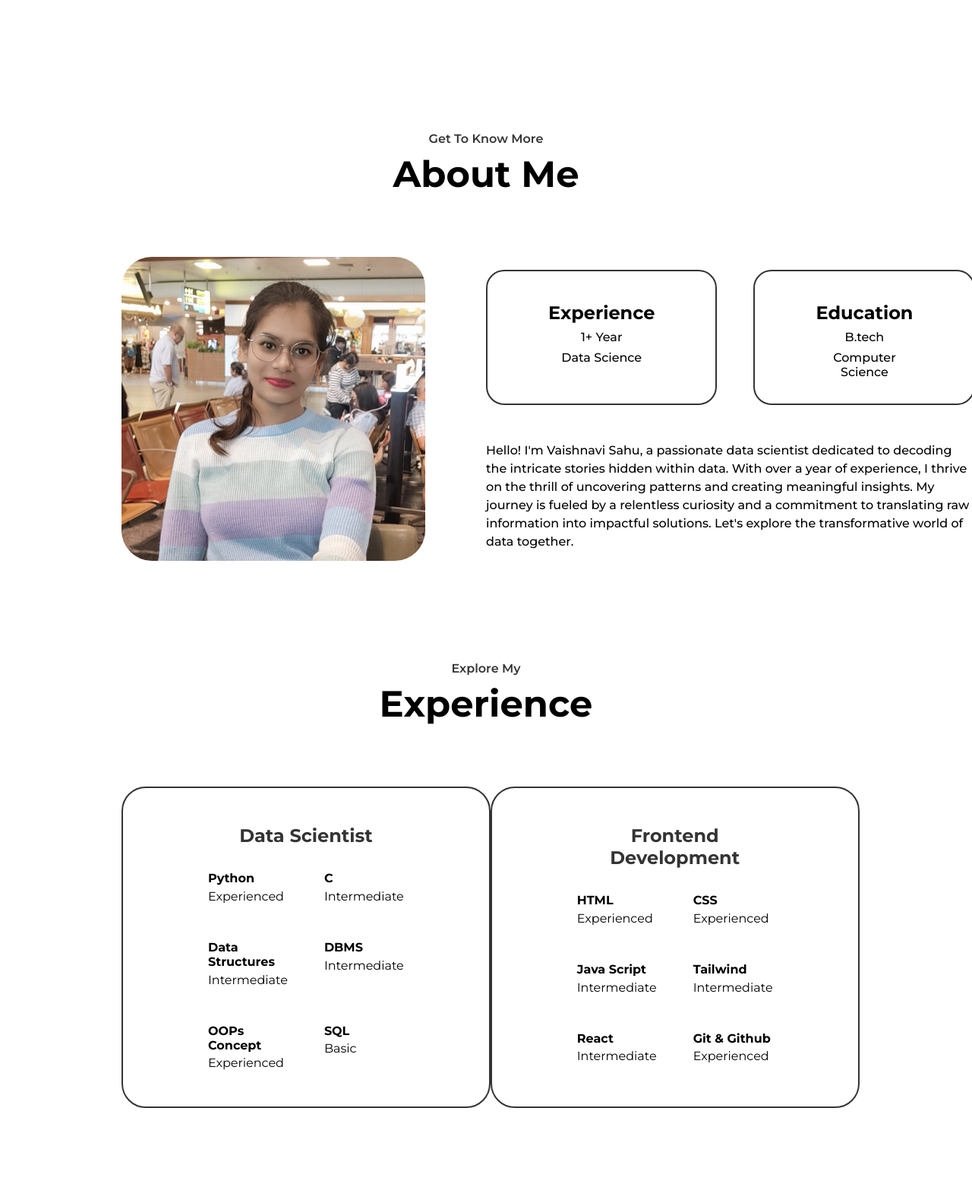
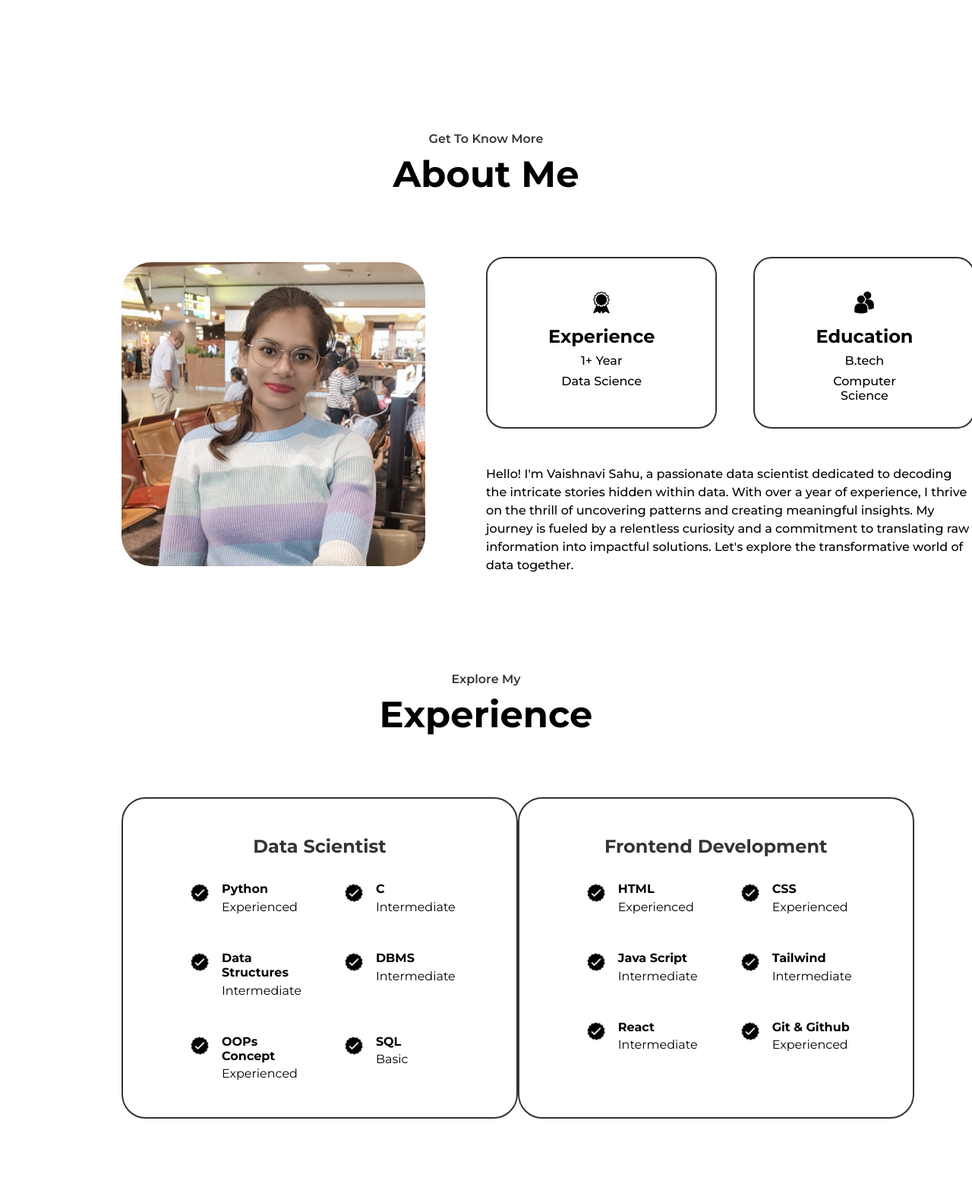
Before and after one commit to Vaishnavi-Sahu1109/portfolio, a plain HTML site: page index.html in a window 1280 px wide. Shown: the part 522-2105 px from the top of the page at 76% size. Drawn offline with Linux system fonts and the light colour scheme.

Commit message:
portfolio completed

```diff
--- a/index.html
+++ b/index.html
@@ -35,6 +35,19 @@
           <button class="secondary-button">Download CV</button>
           <button class="primary-button">Contact Info</button>
         </div>
+
+        <div class="hero-links">
+          <a href="https://www.linkedin.com/in/vaishnavi-sahu-5852291ab">
+            <img
+              class="icon"
+              src="./assets/icons/linkedin.png"
+              alt="Linkedin"
+            />
+          </a>
+          <a href="https://github.com/Vaishnavi-Sahu1109">
+            <img class="icon" src="./assets/icons/github.png" alt="github" />
+          </a>
+        </div>
       </div>
     </main>
 
@@ -57,6 +70,12 @@
           <div class="about-right-up">
             <div class="about-experience">
               <!-- icon -->
+              <img
+                class="icon"
+                src="./assets/icons/experience.png"
+                alt="experience"
+              />
+
               <h2>Experience</h2>
               <p>1+ Year</p>
               <p>Data Science</p>
@@ -64,6 +83,12 @@
 
             <div class="about-education">
               <!-- icon -->
+              <img
+                class="icon"
+                src="./assets/icons/education.png"
+                alt="education"
+              />
+
               <h2>Education</h2>
               <p>B.tech</p>
               <p>Computer Science</p>
@@ -96,29 +121,72 @@
 
           <div class="skills-list">
             <div class="skill">
+              <img
+                class="icon"
+                src="./assets/icons/checkmark.png"
+                alt="checkmark"
+              />
+
+              <div>
                 <p class="skill-name">Python</p>
                 <p class="skill-level">Experienced</p>
               </div>
+            </div>
 
             <div class="skill">
+              <img
+                class="icon"
+                src="./assets/icons/checkmark.png"
+                alt="checkmark"
+              />
+              <div>
                 <p class="skill-name">C</p>
                 <p class="skill-level">Intermediate</p>
               </div>
+            </div>
             <div class="skill">
+              <img
+                class="icon"
+                src="./assets/icons/checkmark.png"
+                alt="checkmark"
+              />
+              <div>
                 <p class="skill-name">Data Structures</p>
                 <p class="skill-level">Intermediate</p>
               </div>
+            </div>
             <div class="skill">
+              <img
+                class="icon"
+                src="./assets/icons/checkmark.png"
+                alt="checkmark"
+              />
+              <div>
                 <p class="skill-name">DBMS</p>
                 <p class="skill-level">Intermediate</p>
               </div>
+            </div>
             <div class="skill">
+              <img
+                class="icon"
+                src="./assets/icons/checkmark.png"
+                alt="checkmark"
+              />
+              <div>
                 <p class="skill-name">OOPs Concept</p>
                 <p class="skill-level">Experienced</p>
               </div>
+            </div>
             <div class="skill">
+              <img
+                class="icon"
+                src="./assets/icons/checkmark.png"
+                alt="checkmark"
+              />
+              <div>
                 <p class="skill-name">SQL</p>
                 <p class="skill-level">Basic</p>
+              </div>
             </div>
           </div>
         </div>
@@ -127,29 +195,71 @@
 
           <div class="skills-list">
             <div class="skill">
+              <img
+                class="icon"
+                src="./assets/icons/checkmark.png"
+                alt="checkmark"
+              />
+              <div>
                 <p class="skill-name">HTML</p>
                 <p class="skill-level">Experienced</p>
               </div>
+            </div>
 
             <div class="skill">
+              <img
+                class="icon"
+                src="./assets/icons/checkmark.png"
+                alt="checkmark"
+              />
+              <div>
                 <p class="skill-name">CSS</p>
                 <p class="skill-level">Experienced</p>
               </div>
+            </div>
             <div class="skill">
+              <img
+                class="icon"
+                src="./assets/icons/checkmark.png"
+                alt="checkmark"
+              />
+              <div>
                 <p class="skill-name">Java Script</p>
                 <p class="skill-level">Intermediate</p>
               </div>
+            </div>
             <div class="skill">
+              <img
+                class="icon"
+                src="./assets/icons/checkmark.png"
+                alt="checkmark"
+              />
+              <div>
                 <p class="skill-name">Tailwind</p>
                 <p class="skill-level">Intermediate</p>
               </div>
+            </div>
             <div class="skill">
+              <img
+                class="icon"
+                src="./assets/icons/checkmark.png"
+                alt="checkmark"
+              />
+              <div>
                 <p class="skill-name">React</p>
                 <p class="skill-level">Intermediate</p>
               </div>
+            </div>
             <div class="skill">
+              <img
+                class="icon"
+                src="./assets/icons/checkmark.png"
+                alt="checkmark"
+              />
+              <div>
                 <p class="skill-name">Git & Github</p>
                 <p class="skill-level">Experienced</p>
+              </div>
             </div>
           </div>
         </div>
@@ -211,5 +321,30 @@
         </div>
       </div>
     </section>
+
+    <!-- Contact section -->
+
+    <section class="contact-section">
+      <p class="section-subtitle">Get In Touch</p>
+
+      <h1 class="section-title">Contact Me</h1>
+
+      <div class="contact-content">
+        <div>
+          <img class="icon" src="./assets/icons/email.png" alt="email" />
+          <p>vaishnavisahu390@gmail.com</p>
+        </div>
+        <div>
+          <img class="icon" src="./assets/icons/linkedin.png" alt="linkedin" />
+          <a href="https://www.linkedin.com/in/vaishnavi-sahu-5852291ab"
+            >Linkedin</a
+          >
+        </div>
+      </div>
+    </section>
+
+    <footer class="footer">
+      <p>Copyright © 2024 | Vaishnavi Sahu | All Rights Reserved.</p>
+    </footer>
   </body>
 </html>
--- a/style.css
+++ b/style.css
@@ -6,6 +6,11 @@
   font-family: "Montserrat", sans-serif;
 }
 
+a {
+  text-decoration: none;
+}
+
+/* Nav section */
 nav {
   padding: 2rem 10rem;
   display: flex;
@@ -35,7 +40,7 @@ nav {
   text-decoration: underline;
   text-underline-offset: 0.5rem;
 }
-
+/* Hero  Section */
 .hero-section {
   padding: 7rem 15rem;
   display: flex;
@@ -93,6 +98,12 @@ nav {
 }
 .primary-button:hover {
   background-color: black;
+}
+
+.icon {
+  height: 36px;
+  width: 36px;
+  margin: 0 6px;
 }
 
 /* about section */
@@ -164,7 +175,7 @@ section {
 .experience-right {
   border: 2px solid #353333;
   border-radius: 2rem;
-  padding: 3rem 7rem;
+  padding: 3rem 5rem;
 }
 
 .experience-title {
@@ -177,6 +188,17 @@ section {
   display: grid;
   grid-template-columns: 1fr 1fr;
   gap: 3rem;
+}
+
+.skill {
+  display: flex;
+  gap: .5rem;
+}
+
+.skill .icon {
+  height: 30px;
+  width: 30px;
+
 }
 
 .skill .skill-name {
@@ -206,13 +228,42 @@ section {
   object-fit: cover;
 }
 
-.project-title{
+.project-title {
   text-align: center;
   margin-top: 1.5rem;
   margin-bottom: 1rem;
 }
 
-.project-buttons{
+.project-buttons {
   display: flex;
   gap: 1rem;
 }
+
+/* Contact Section */
+
+.contact-content {
+  display: flex;
+  margin: auto;
+  margin-top: 3rem;
+  margin-bottom: 7rem;
+  justify-content: center;
+  gap: 2rem;
+  border: 1px solid #353333;
+  padding: 1.5rem;
+  width: 500px;
+  border-radius: 1.5rem;
+  font-size: 1.2rem;
+  font-weight: 600;
+}
+
+.contact-content > div{
+  display: flex;
+  align-items: center;
+}
+
+footer {
+  background-color: black;
+  color: white;
+  padding: 2rem;
+  text-align: center;
+}
```
Also changed, not shown: assets/icons/checkmark.png (added), assets/icons/education.png (added), assets/icons/email.png (added), assets/icons/experience.png (added), assets/icons/github.png (added), assets/icons/linkedin.png (added). Lines whose indentation alone changed are shown as unchanged.
